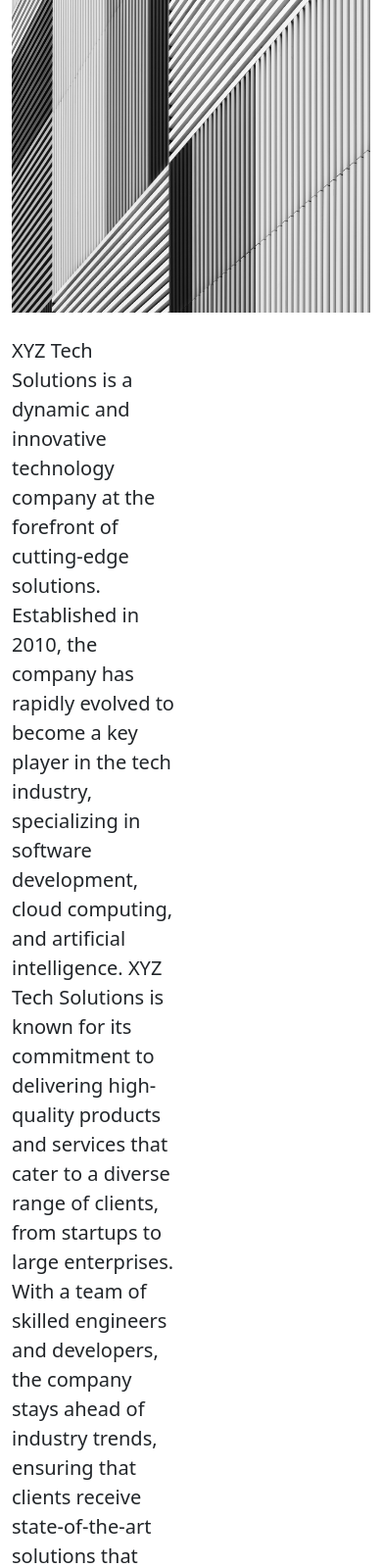
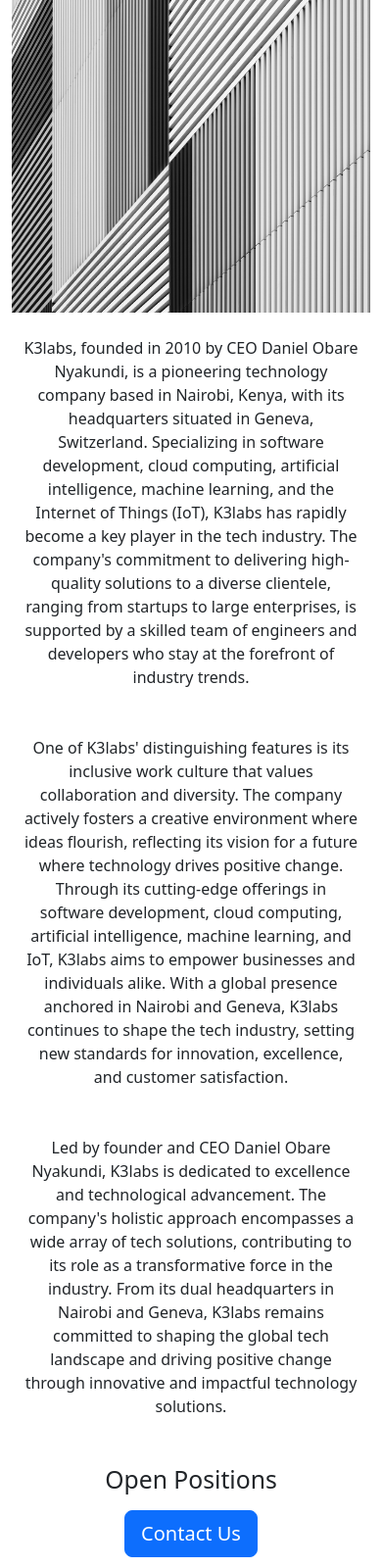
Before and after one commit to danielobare/daniel-obare-careers-website, a Flask app: template templates/home.html in a window 390 px wide. Shown: the part 178-1778 px from the top of the page at 98% size. Run offline with Flask 3, Linux system fonts and the light colour scheme; the template is opened without the code that fills it, so the values that code supplies are empty.

Commit message:
worked on dynamic UI to accommodate content on all types of screens. also worked on layout of job postings to use 2 columns. Main homepage has 3 columns

```diff
--- a/templates/home.html
+++ b/templates/home.html
@@ -15,6 +15,9 @@
     #banner{
       width: 100%
     }
+    .container {
+      overflow-x: auto;
+    }
   </style>
 </head>
 <body>
@@ -24,21 +27,21 @@
     <img src='/static/banner.jpg'class="fluid" id="banner" height=320px><br>
 
     <h2 class="text-center mt-2 mb-4">{{company_name}}</h2>
-    <div class="row">
-      <div class="col-6">
-        <p class="lead">
-          XYZ Tech Solutions is a dynamic and innovative technology company at the forefront of cutting-edge solutions. Established in 2010, the company has rapidly evolved to become a key player in the tech industry, specializing in software development, cloud computing, and artificial intelligence. XYZ Tech Solutions is known for its commitment to delivering high-quality products and services that cater to a diverse range of clients, from startups to large enterprises. With a team of skilled engineers and developers, the company stays ahead of industry trends, ensuring that clients receive state-of-the-art solutions that address their unique challenges.
 
-        </p>
-
-        <p class="lead">
-          One of the standout features of XYZ Tech Solutions is its emphasis on fostering a collaborative and inclusive work culture. The company values diversity and encourages a creative exchange of ideas, fostering an environment where innovation thrives. XYZ Tech Solutions envisions a future where technology serves as a catalyst for positive change, and through its products and services, it aims to empower businesses and individuals alike. With a commitment to excellence and a passion for technological advancement, XYZ Tech Solutions continues to shape the landscape of the tech industry, setting new standards for innovation and customer satisfaction.
-        </p>
-      </div>
-      <div class="col-6">
-          <img src="/static/people.jpg" class="img-fluid d-none d-lg-block" style="height: 550px; width: 620px; margin-top: 10px">
+    <div class="container text-center">
+      <div class="row">
+        <div class="col-sm mb-5">
+          K3labs, founded in 2010 by CEO Daniel Obare Nyakundi, is a pioneering technology company based in Nairobi, Kenya, with its headquarters situated in Geneva, Switzerland. Specializing in software development, cloud computing, artificial intelligence, machine learning, and the Internet of Things (IoT), K3labs has rapidly become a key player in the tech industry. The company's commitment to delivering high-quality solutions to a diverse clientele, ranging from startups to large enterprises, is supported by a skilled team of engineers and developers who stay at the forefront of industry trends.
+        </div>
+        <div class="col-sm mb-5">
+          One of K3labs' distinguishing features is its inclusive work culture that values collaboration and diversity. The company actively fosters a creative environment where ideas flourish, reflecting its vision for a future where technology drives positive change. Through its cutting-edge offerings in software development, cloud computing, artificial intelligence, machine learning, and IoT, K3labs aims to empower businesses and individuals alike. With a global presence anchored in Nairobi and Geneva, K3labs continues to shape the tech industry, setting new standards for innovation, excellence, and customer satisfaction.
+        </div>
+        <div class="col-sm mb-5">
+          Led by founder and CEO Daniel Obare Nyakundi, K3labs is dedicated to excellence and technological advancement. The company's holistic approach encompasses a wide array of tech solutions, contributing to its role as a transformative force in the industry. From its dual headquarters in Nairobi and Geneva, K3labs remains committed to shaping the global tech landscape and driving positive change through innovative and impactful technology solutions.
+        </div>
       </div>
     </div>
+
     <h2 class="text-center">Open Positions</h2>
     <p></p>
     <div class="lead">
```
Also changed, not shown: templates/jobitem.html (+7 -4 lines).
